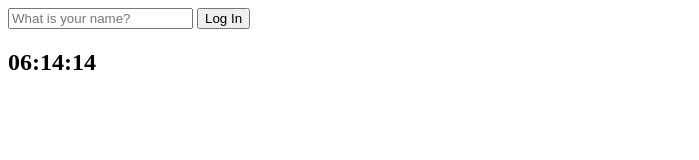
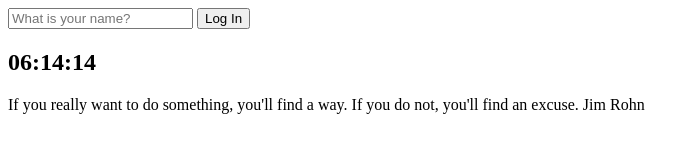
Before and after one commit to joong8812/chrome-app-with-vanilla-js, a plain HTML site: page index.html in a window 1280 px wide. Shown: the whole page, without its empty margins (0-699 px from the left). Drawn offline with Linux system fonts and the light colour scheme.

Commit message:
add - Quotes

```diff
--- a/index.html
+++ b/index.html
@@ -16,8 +16,13 @@
     </form>
     <h2 id='clock'>00:00:00</h2>
     <h1 id='greeting' class='hidden'></h1>
+    <div id='quote'>
+        <span></span>
+        <span></span>
+    </div>
     <script src="js/greetings.js"></script>
     <script src="js/clock.js"></script>
+    <script src="js/quotes.js"></script>
 </body>
 
 </html>
--- /dev/null
+++ b/js/quotes.js
@@ -0,0 +1,50 @@
+const quotes = [
+    {
+        quote: 'I never dreamed about success, I worked for it.',
+        author: 'Estee Lauder',
+    },
+    {
+        quote: 'Do not try to be original, just try to be good.',
+        author: 'Paul Rand',
+    },
+    {
+        quote: 'Do not be afraid to give up the good to go for the great.',
+        author: 'John D. Rockefeller'
+    },
+    {
+        qutoe: 'If you cannot fly then run. If you cannot run, then walk. And, if you cannot walk, then crawl, but whatever you do, you have to keep moving forward.',
+        author: 'Martin Luther King Jr.',
+    },
+    {
+        quote: 'Our greatest weakness lies in giving up. The most certain way to succeed is always to try just one more time.',
+        author: 'Thomas Edison',
+    },
+    {
+        quote: 'The fastest way to chnge yourself is to hang out with people who are already the way you want to be.',
+        author: 'Reid Hoffman',
+    },
+    {
+        quote: 'Money is like gasoline during a road trip. You do not want to run out of gas on your trip, but you\'re not doing a tour of gas stations.',
+        author: 'Tim O\'Reilly',
+    },
+    {
+        quote: 'Some poeple dream of succcess, while other people get up every morning and make it happen.',
+        author: 'Wayne Huizenga',
+    },
+    {
+        quote: 'The only thing worse than starting somehting and failing .., is not starting something.',
+        author: 'Seth Godin',
+    },
+    {
+        quote: "If you really want to do something, you'll find a way. If you do not, you'll find an excuse.",
+        author: "Jim Rohn",
+    }
+]
+
+const quote = document.querySelector('#quote span:first-child');
+const author = document.querySelector('#quote span:last-child');
+
+const todayQuote = quotes[Math.floor(Math.random() * quotes.length)];
+
+quote.innerText = todayQuote.quote;
+author.innerText = todayQuote.author;
```
